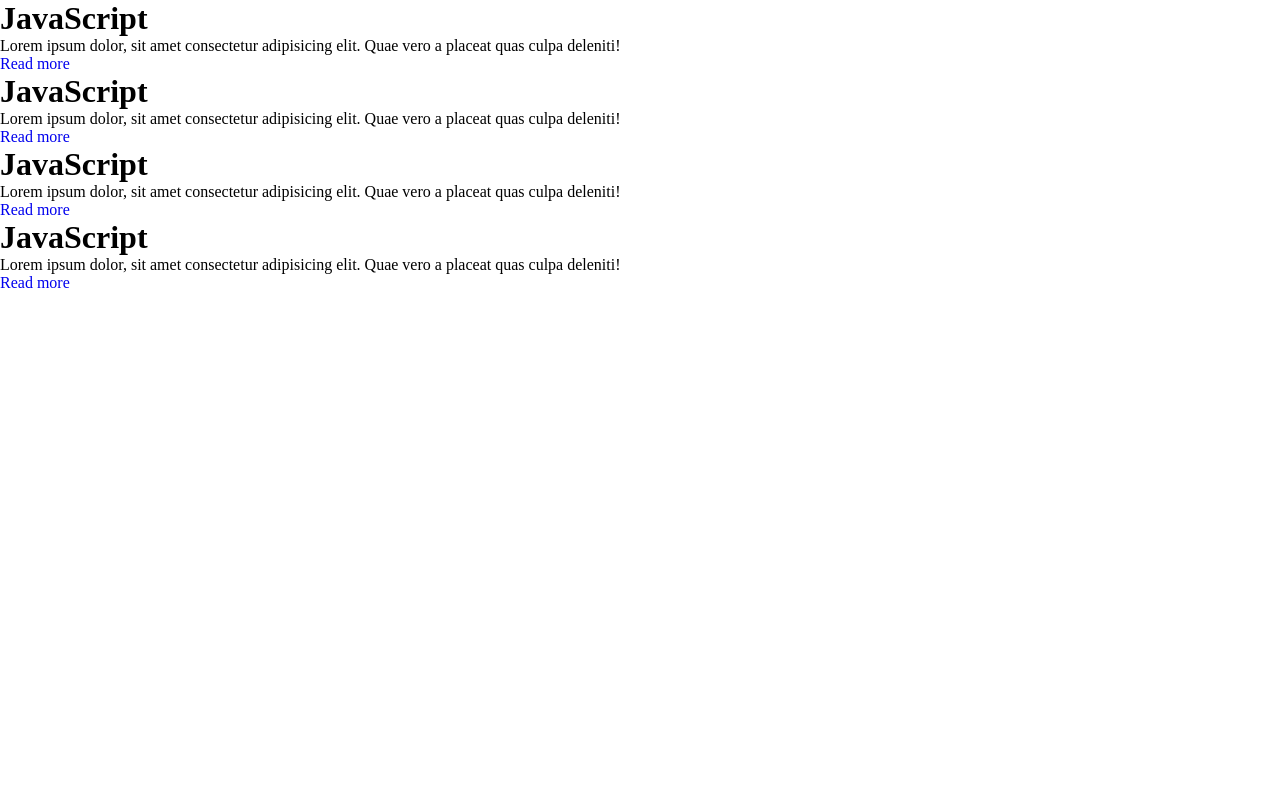
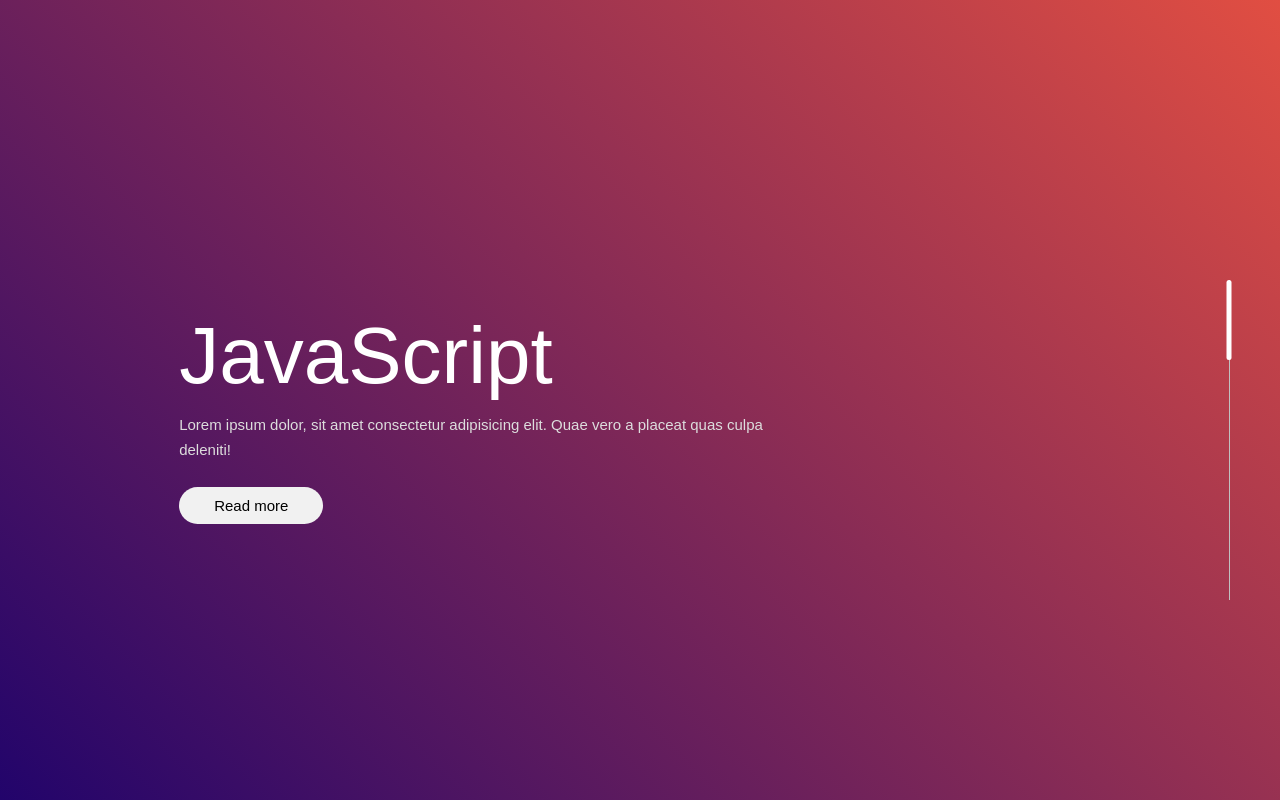
Before and after one commit to So1jon95/VanilaJs, a plain HTML site: page index.html in a window 1280 px wide. Drawn offline with Linux system fonts and the light colour scheme.

Commit message:
styleCss

```diff
--- a/style.css
+++ b/style.css
@@ -2,6 +2,83 @@
     margin: 0;
     padding: 0;
     box-sizing: border-box;
-    list-style: none;
+    font-family: sans-serif;
+}
+
+.container{
+    width: 100%;
+    height: 100vh;
+    background: linear-gradient(45deg, #22046b, #e14e42);
+    position: relative;
+}
+.container-fluid{
+    width: 600px;
+    height: 280px;
+    position: absolute;
+    left: 14%;
+    top: 55%;
+    transform: translateY(-50%);
+    overflow: hidden;
+}
+
+.slider{
+    display: inline-flex;
+    transition: .5s ease;
+}
+
+.slider-col{
+    width: 600px;
+    height: 280px;
+
+}
+.slider-col h1{
+    color: #ffff;
+    font-size: 80px;
+    font-weight: 100;
+    margin: 10px 0;
+}
+.slider-col p {
+    color: #ddd;
+    font-size: 15px;
+    line-height: 25px;
+}
+.slider-col a{
+    display: inline-block;
     text-decoration: none;
+    color: #000;
+    background: #f1f1f1;
+    font-size: 15px;
+    padding: 10px 35px;
+    border-radius: 30px;
+    margin-top: 25px;
 }
+
+.controller{
+    width: 1px;
+    height: 320px;
+    display: block;
+    background: #c0c0c0;
+    position: absolute;
+    top: 55%;
+    right: 50px;
+    transform: translateY(-50%);
+}
+#line1,
+#line2,
+#line3,
+#line4{
+    height: 80px;
+    width: 10px;
+    cursor: pointer;
+    transform: translateX(-50%);
+}
+#active{
+    width: 5px;
+    height: 80px;
+    border-radius:10px;
+    background:#fff;
+    position: absolute;
+    top: 0%;
+    transform: translateX(-50%);
+    transition: .5s ease;
+}
```
